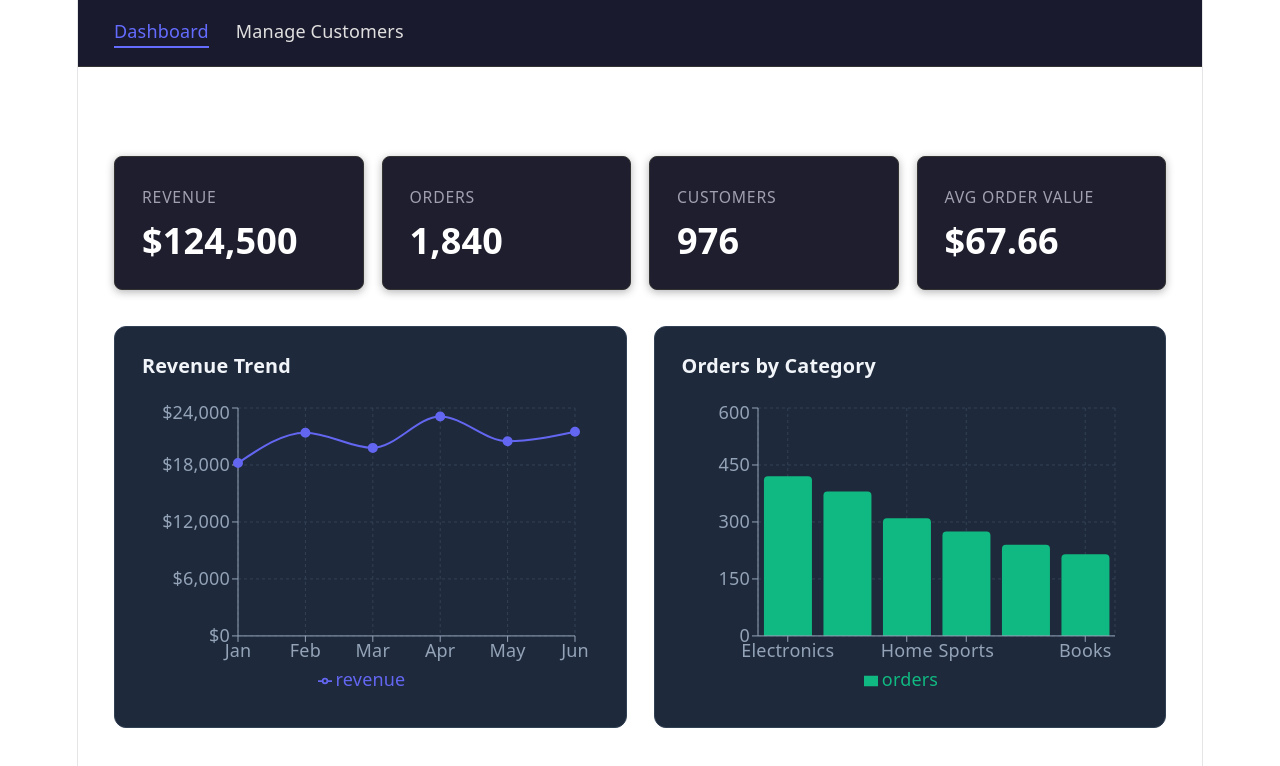
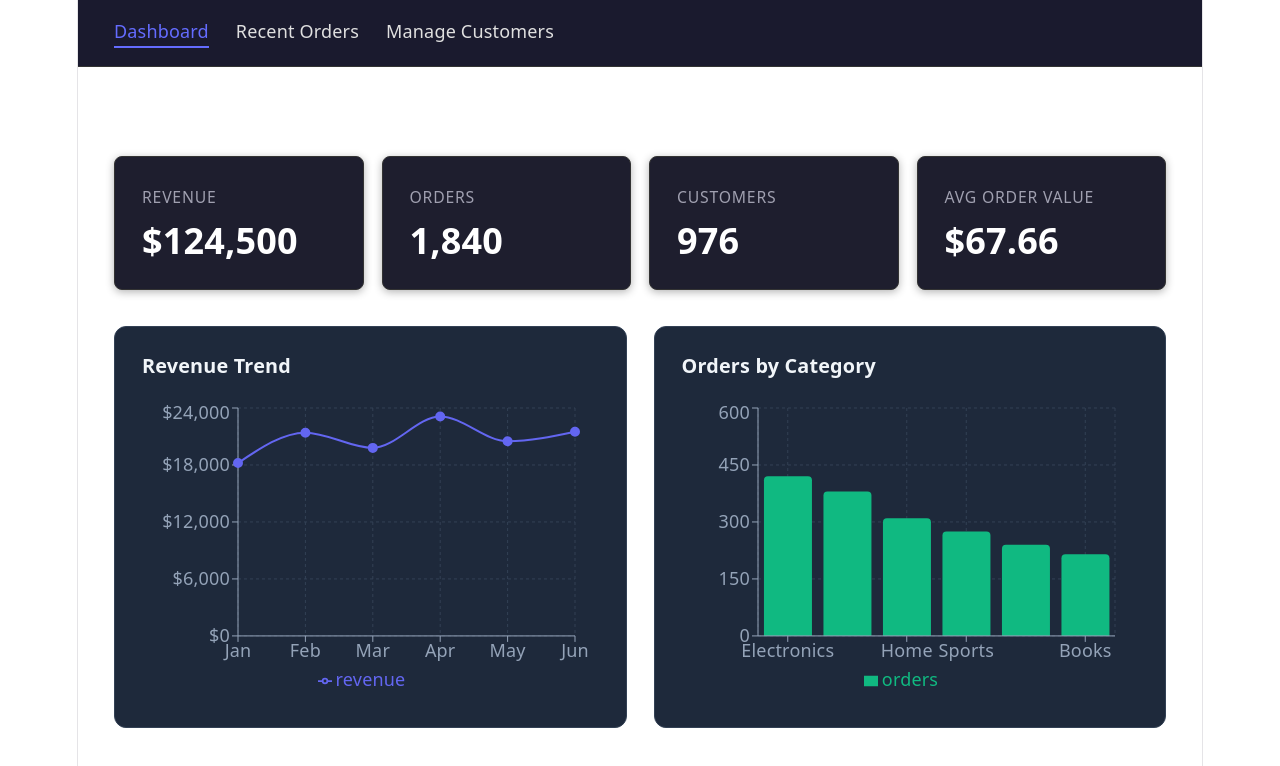
Before and after one commit to Fenil15/TestRepo5, a React (Vite) app in the folder frontend/: page /dashboard in a window 1280 px wide. Shown: the top 766 px of the page. Built offline with nearby package versions, Linux system fonts and the light colour scheme.

Commit message:
feat: add recent orders nav link

```diff
--- a/frontend/src/components/Layout.tsx
+++ b/frontend/src/components/Layout.tsx
@@ -6,6 +6,7 @@ function Layout() {
     <>
       <nav className="nav">
         <NavLink to="/dashboard">Dashboard</NavLink>
+        <NavLink to="/recent-orders">Recent Orders</NavLink>
         <NavLink to="/customers">Manage Customers</NavLink>
       </nav>
       <div className="layout-content">
```
